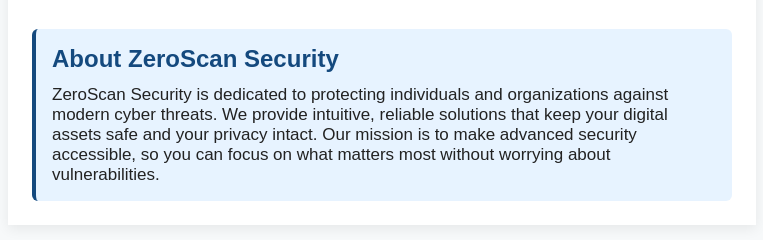
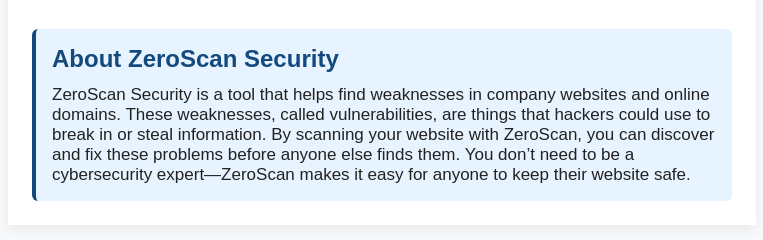
Before and after one commit to itchybawbagz/zeroscansecurity.com, a plain HTML site: page index.html in a window 1280 px wide. Shown: the part 246-486 px from the top of the page, without its empty margins (258-1021 px from the left). Drawn offline with Linux system fonts and the light colour scheme.

Commit message:
Update index.html with new content

```diff
--- a/index.html
+++ b/index.html
@@ -64,9 +64,7 @@
     <div class="about-section">
       <h2>About ZeroScan Security</h2>
       <p>
-        ZeroScan Security is dedicated to protecting individuals and organizations against modern cyber threats.
-        We provide intuitive, reliable solutions that keep your digital assets safe and your privacy intact.
-        Our mission is to make advanced security accessible, so you can focus on what matters most without worrying about vulnerabilities.
+        ZeroScan Security is a tool that helps find weaknesses in company websites and online domains. These weaknesses, called vulnerabilities, are things that hackers could use to break in or steal information. By scanning your website with ZeroScan, you can discover and fix these problems before anyone else finds them. You don’t need to be a cybersecurity expert—ZeroScan makes it easy for anyone to keep their website safe.
       </p>
     </div>
     <!-- Add more site content here -->
```
